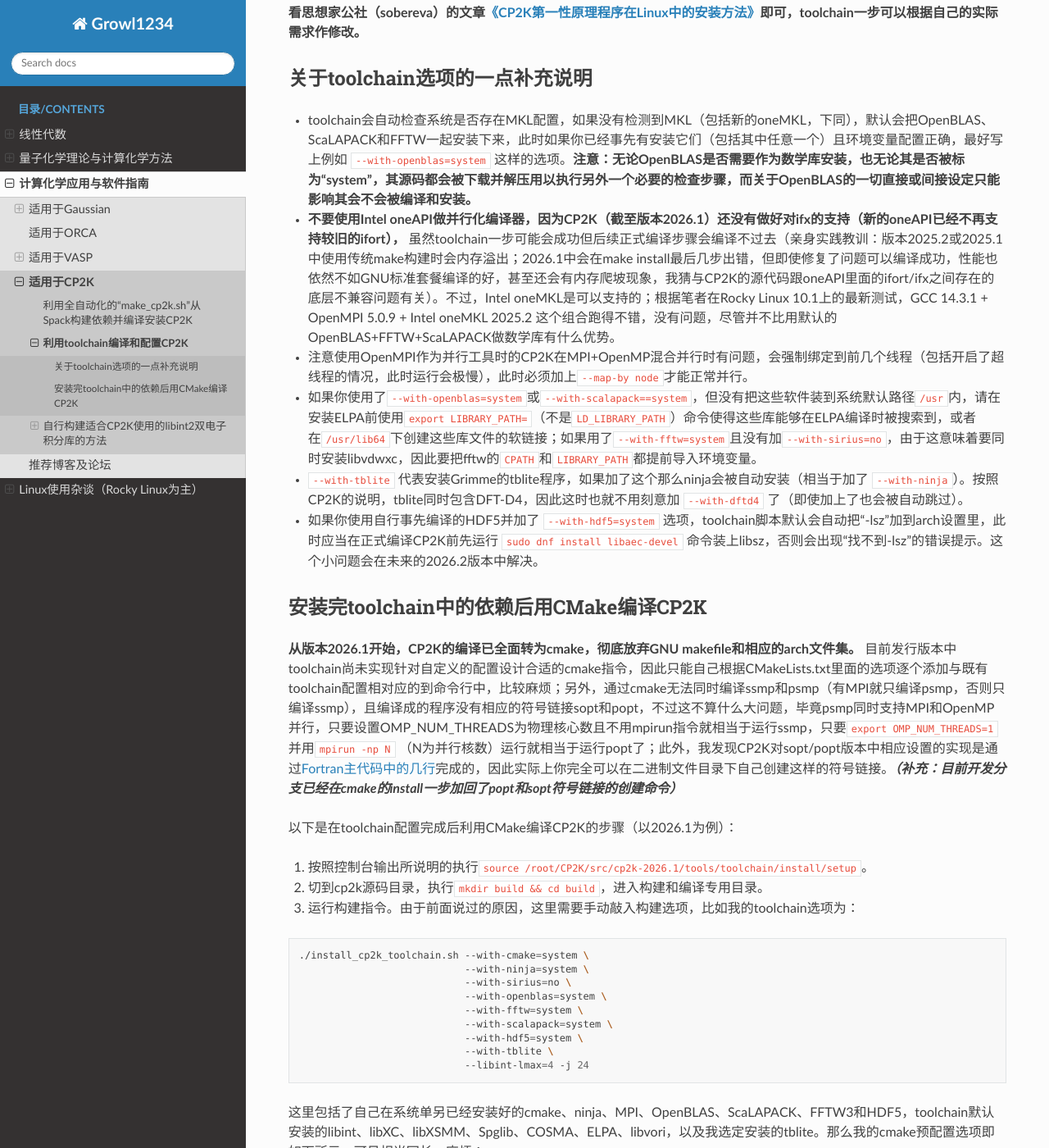
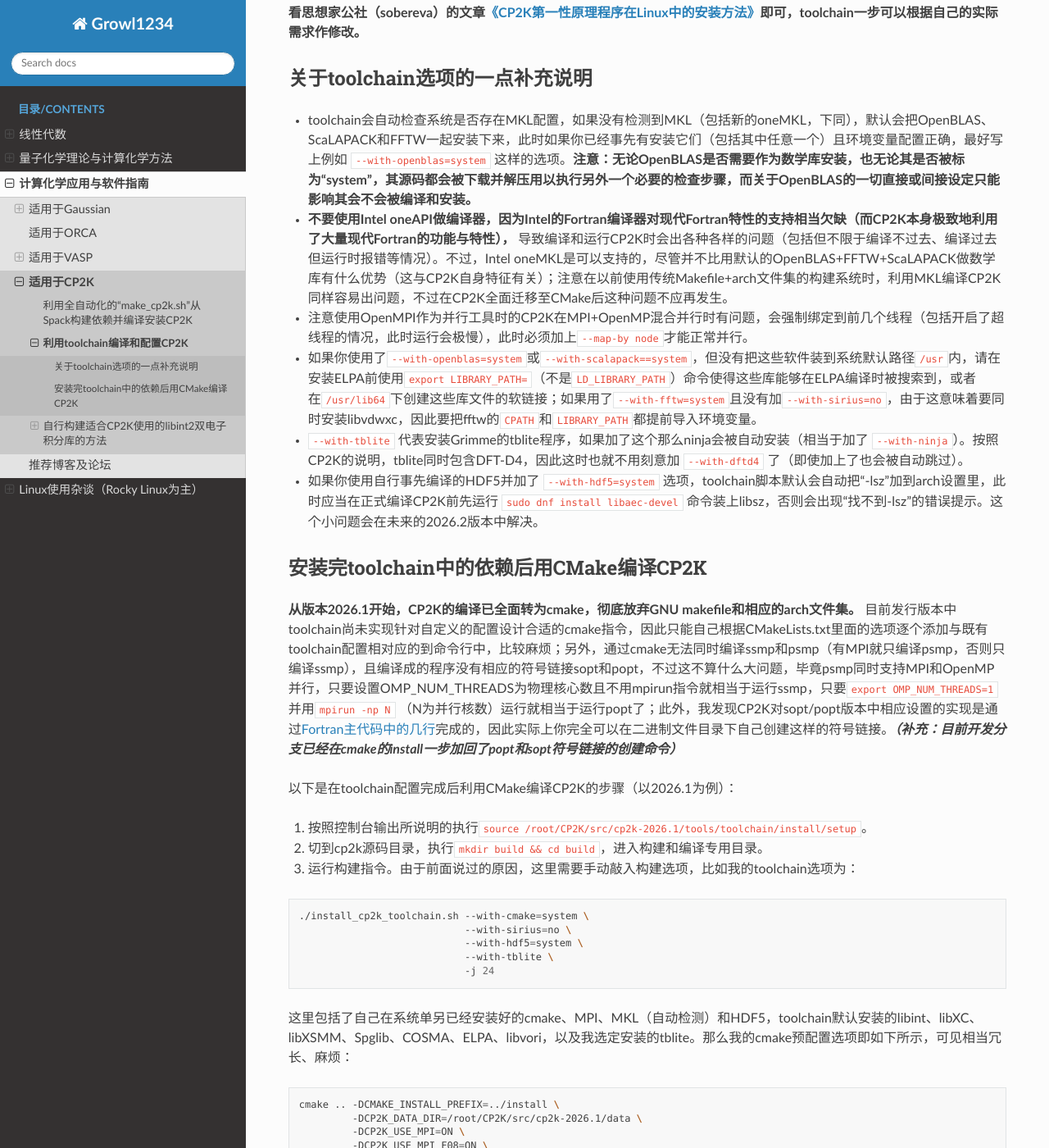
Before and after one commit to Growl1234/RTDProject, a Sphinx documentation site: the page built from source/applications/CP2K/installation_via_toolchain.md, in a window 1280 px wide and 1400 px high, scrolled down 212 px. Shown: the whole window at 82% size. Built offline with Sphinx 7.4.7 and the Read the Docs theme 3.1.0, drawn with Linux system fonts in a browser that asks for light colours; some of the changed text lies outside the part shown.

Commit message:
Update installation_via_toolchain.md

````diff
--- a/source/applications/CP2K/installation_via_toolchain.md
+++ b/source/applications/CP2K/installation_via_toolchain.md
@@ -8,7 +8,7 @@
 
 * toolchain会自动检查系统是否存在MKL配置，如果没有检测到MKL（包括新的oneMKL，下同），默认会把OpenBLAS、ScaLAPACK和FFTW一起安装下来，此时如果你已经事先有安装它们（包括其中任意一个）且环境变量配置正确，最好写上例如 `--with-openblas=system` 这样的选项。**注意：无论OpenBLAS是否需要作为数学库安装，也无论其是否被标为“system”，其源码都会被下载并解压用以执行另外一个必要的检查步骤，而关于OpenBLAS的一切直接或间接设定只能影响其会不会被编译和安装。**
 
-* **不要使用Intel oneAPI做并行化编译器，因为CP2K（截至版本2026.1）还没有做好对ifx的支持（新的oneAPI已经不再支持较旧的ifort），** 虽然toolchain一步可能会成功但后续正式编译步骤会编译不过去（亲身实践教训：版本2025.2或2025.1中使用传统make构建时会内存溢出；2026.1中会在make install最后几步出错，但即使修复了问题可以编译成功，性能也依然不如GNU标准套餐编译的好，甚至还会有内存爬坡现象，我猜与CP2K的源代码跟oneAPI里面的ifort/ifx之间存在的底层不兼容问题有关）。不过，Intel oneMKL是可以支持的；根据笔者在Rocky Linux 10.1上的最新测试，GCC 14.3.1 + OpenMPI 5.0.9 + Intel oneMKL 2025.2 这个组合跑得不错，没有问题，尽管并不比用默认的OpenBLAS+FFTW+ScaLAPACK做数学库有什么优势。
+* **不要使用Intel oneAPI做编译器，因为Intel的Fortran编译器对现代Fortran特性的支持相当欠缺（而CP2K本身极致地利用了大量现代Fortran的功能与特性），** 导致编译和运行CP2K时会出各种各样的问题（包括但不限于编译不过去、编译过去但运行时报错等情况）。不过，Intel oneMKL是可以支持的，尽管并不比用默认的OpenBLAS+FFTW+ScaLAPACK做数学库有什么优势（这与CP2K自身特征有关）；注意在以前使用传统Makefile+arch文件集的构建系统时，利用MKL编译CP2K同样容易出问题，不过在CP2K全面迁移至CMake后这种问题不应再发生。
 
 * 注意使用OpenMPI作为并行工具时的CP2K在MPI+OpenMP混合并行时有问题，会强制绑定到前几个线程（包括开启了超线程的情况，此时运行会极慢），此时必须加上`--map-by node`才能正常并行。
 
@@ -32,17 +32,13 @@
 
 ```bash
 ./install_cp2k_toolchain.sh --with-cmake=system \
-                            --with-ninja=system \
                             --with-sirius=no \
-                            --with-openblas=system \
-                            --with-fftw=system \
-                            --with-scalapack=system \
                             --with-hdf5=system \
                             --with-tblite \
-                            --libint-lmax=4 -j 24
+                            -j 24
 ```
 
-这里包括了自己在系统单另已经安装好的cmake、ninja、MPI、OpenBLAS、ScaLAPACK、FFTW3和HDF5，toolchain默认安装的libint、libXC、libXSMM、Spglib、COSMA、ELPA、libvori，以及我选定安装的tblite。那么我的cmake预配置选项即如下所示，可见相当冗长、麻烦：
+这里包括了自己在系统单另已经安装好的cmake、MPI、MKL（自动检测）和HDF5，toolchain默认安装的libint、libXC、libXSMM、Spglib、COSMA、ELPA、libvori，以及我选定安装的tblite。那么我的cmake预配置选项即如下所示，可见相当冗长、麻烦：
 
 ```bash
 cmake .. -DCMAKE_INSTALL_PREFIX=../install \
````
